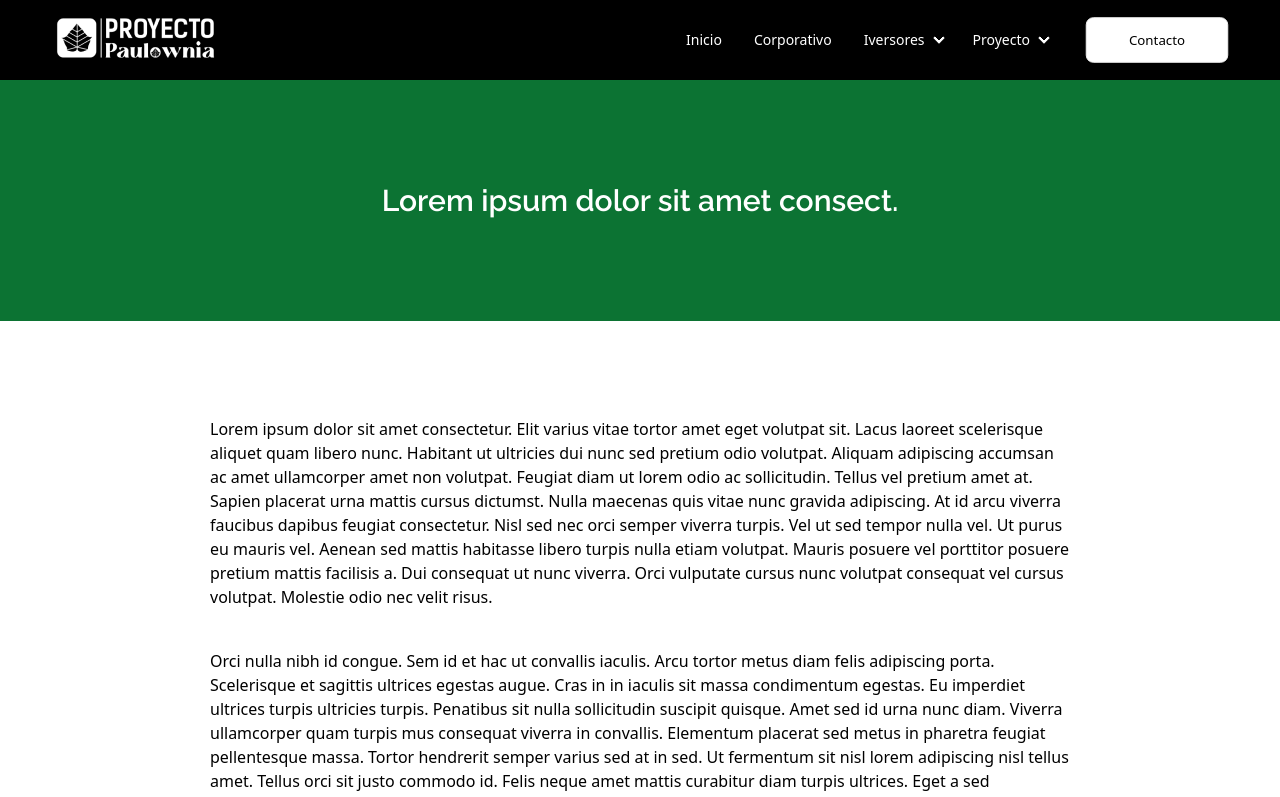
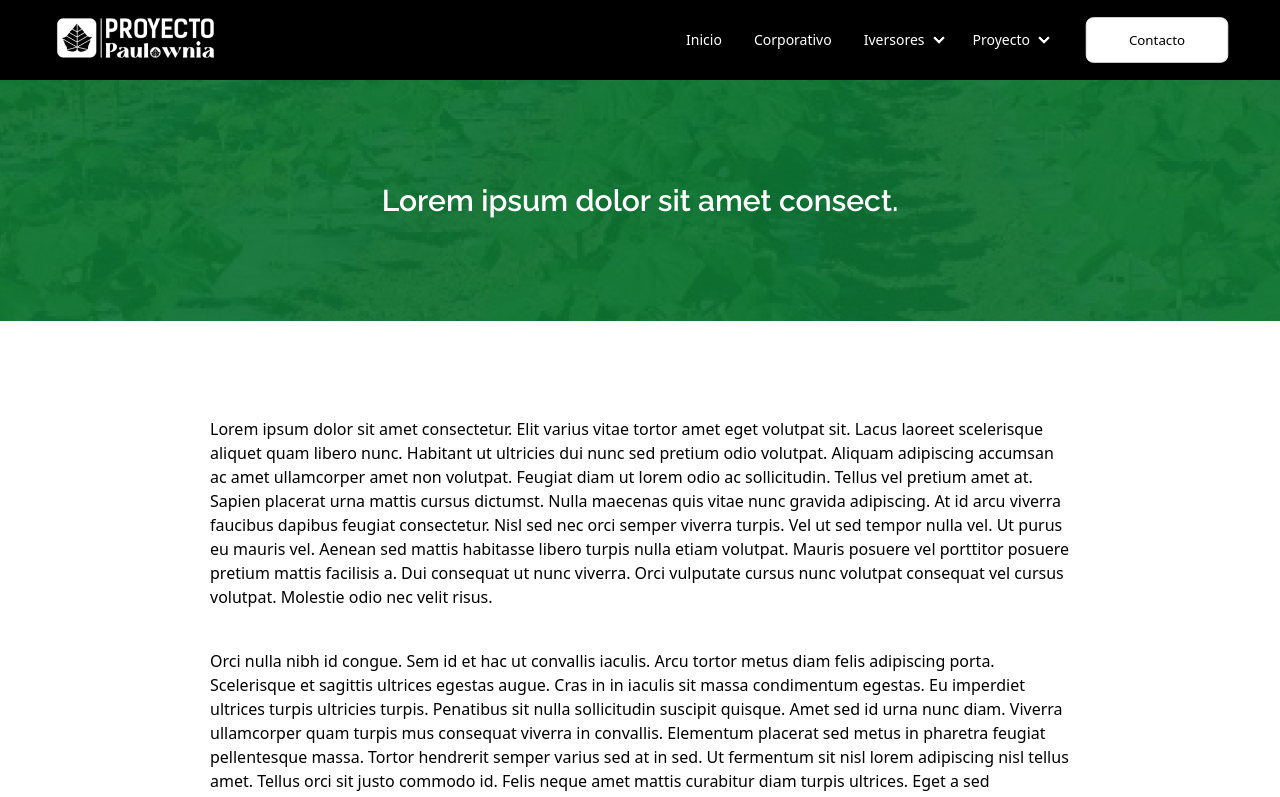
Before and after one commit to WilderAp/Paulownia---Project, a React (Vite) app: page /items/1 in a window 1280 px wide. Shown: the top 797 px of the page. Built offline with nearby package versions, Linux system fonts and the light colour scheme.

Commit message:
feature img items

```diff
--- a/src/components/common/Banner.tsx
+++ b/src/components/common/Banner.tsx
@@ -1,4 +1,5 @@
 import type React from 'react'
+import bannerpng from '../../../public/pictures/banner.png'
 
 interface BannerProps {
   title?: string
@@ -7,8 +8,9 @@ interface BannerProps {
 export const Banner: React.FC<BannerProps> = ({ title }) => {
   return (
     <div
-      className="bg-[#0C7333] h-[241px] flex justify-center items-center text-white text-center"
+      className="h-[241px] flex justify-center items-center text-white text-center bg-cover bg-center"
       style={{
+        backgroundImage: `url(${bannerpng})`,
         fontFamily: 'Raleway',
       }}
     >
--- a/src/components/common/Navbar.tsx
+++ b/src/components/common/Navbar.tsx
@@ -1,4 +1,5 @@
 import type { NavLink } from '@/interfaces'
+import { Link } from 'react-router-dom'
 import LOGO from '../../assets/LOGO.png'
 
 const NavLinks: NavLink[] = [
@@ -66,7 +67,7 @@ export const Navbar = () => {
                     <ul className="p-2 w-[150px]  rounded-[16px] text-[18px] bg-white text-black">
                       {submenu.map(({ name, submenuHref }) => (
                         <li key={crypto.randomUUID()}>
-                          <a href={submenuHref}>{name}</a>
+                          <Link to={submenuHref}>{name}</Link>
                         </li>
                       ))}
                     </ul>
@@ -74,7 +75,7 @@ export const Navbar = () => {
                 </li>
               ) : (
                 <li key={crypto.randomUUID()}>
-                  <a href={href}>{name}</a>
+                  <Link to={href}>{name}</Link>
                 </li>
               )
             )}
```
Also changed, not shown: public/pictures/banner.png (added).
